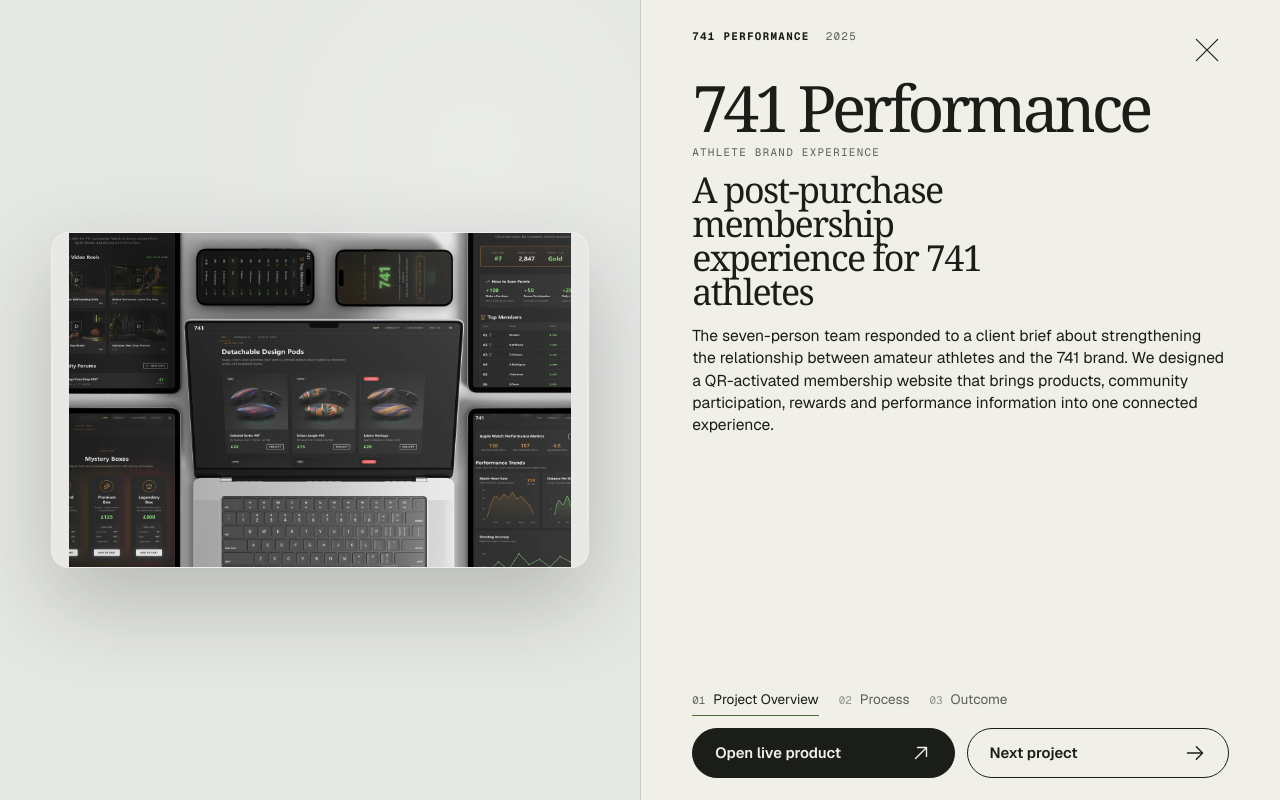
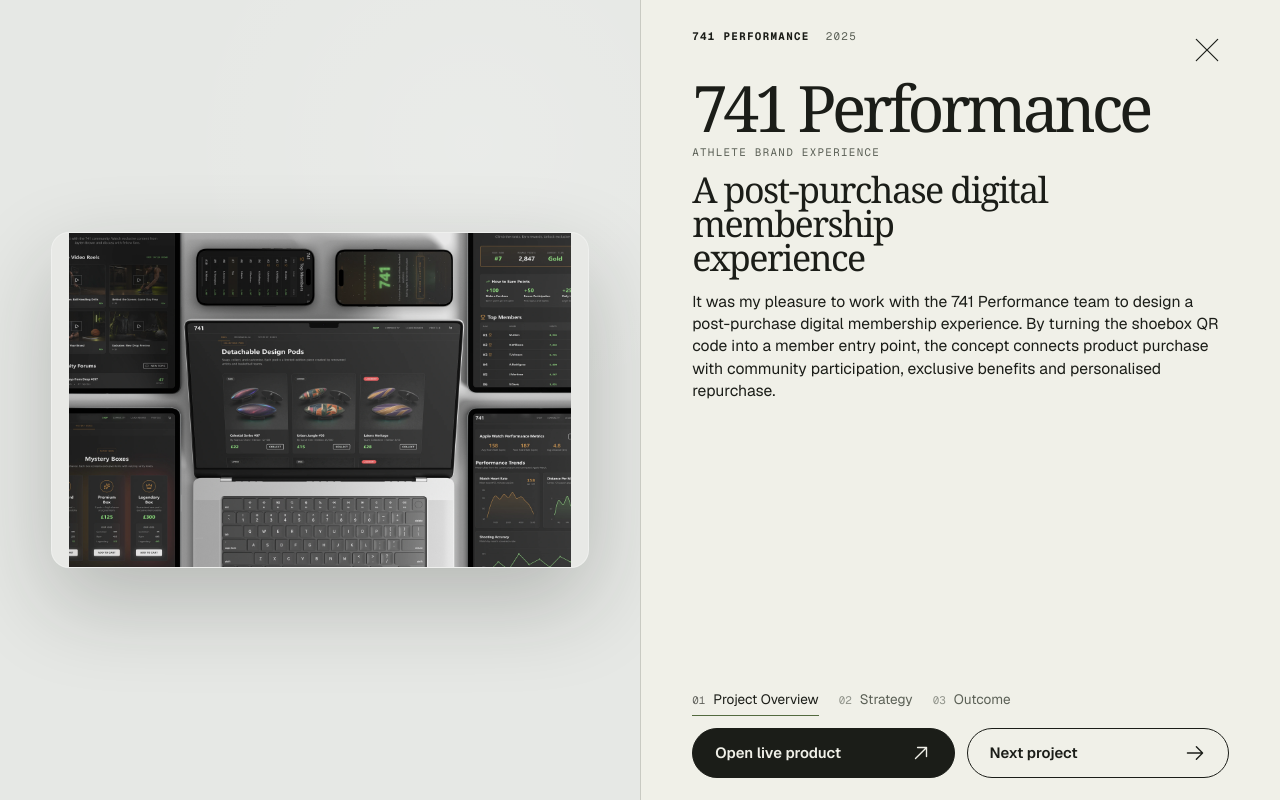
Before and after one commit to youngchen1233214399-afk/portfolio, a Next.js app: page /work/741 in a window 1280 px wide. Built offline with nearby package versions, Linux system fonts and the light colour scheme.

Commit message:
Update 741 Performance case study copy

```diff
--- a/data/projects.ts
+++ b/data/projects.ts
@@ -115,31 +115,31 @@
     previewAlt: "741 community, leaderboard, shop and performance screens shown in a flat-lay composition",
     previewSurface: "#e6e8e5",
     summary:
-      "741 Performance is a team-designed post-purchase membership website for amateur athletes and 741 footwear customers. A shoebox QR code connects exclusive products, community content, points, leaderboards and performance profiles.",
+      "It was my pleasure to work with the 741 Performance team to design a post-purchase digital membership experience. By turning the shoebox QR code into a member entry point, the concept connects product purchase with community participation, exclusive benefits and personalised repurchase.",
     slides: [
       {
         chapter: "Project Overview",
-        title: "A post-purchase membership experience for 741 athletes",
+        title: "A post-purchase digital membership experience",
         description:
-          "The seven-person team responded to a client brief about strengthening the relationship between amateur athletes and the 741 brand. We designed a QR-activated membership website that brings products, community participation, rewards and performance information into one connected experience.",
+          "It was my pleasure to work with the 741 Performance team to design a post-purchase digital membership experience. By turning the shoebox QR code into a member entry point, the concept connects product purchase with community participation, exclusive benefits and personalised repurchase.",
         image: "/projects/741-outcome-flatlay.webp",
         alt: "741 community, leaderboard, shop and performance screens shown in a flat-lay composition",
         surface: "#e6e8e5",
       },
       {
-        chapter: "Process",
-        title: "Turning the shoebox into a membership entry point",
+        chapter: "Strategy",
+        title: "From club management to post-purchase engagement",
         description:
-          "Early personas and stakeholder mapping focused on club administration and accessibility. Client feedback shifted the direction toward performance as identity and story, so we reframed the opportunity around authenticity, scarcity and personalisation. After comparing a standalone app with a shoebox QR website, we selected the website for its feasibility and direct connection to the existing 741 experience.",
+          "We combined persona analysis, stakeholder mapping, affinity mapping and brand interviews to shift the project from club management to post-purchase engagement. I then defined the QR membership journey, core features and information architecture, and used Claude to build and test a high-fidelity prototype.",
         image: "/projects/741-role-collage.webp",
         alt: "741 hero, shop and community forum shown across an isometric device layout",
         surface: "#e6e8e5",
       },
       {
         chapter: "Outcome",
-        title: "Testing the membership experience",
+        title: "An end-to-end membership journey",
         description:
-          "The final website connects Shop, Community, Leaderboard and Profile experiences across desktop and mobile. A small Userbrain study with two participants suggested that rewards and progress could encourage return visits, while team discovery, entry expectations and feature clarity needed further iteration. The result is a high-fidelity prototype rather than a launched product.",
+          "The project delivered an end-to-end journey from QR activation to points, leaderboards, community participation and personalised repurchase. Userbrain testing validated the motivational value of gamification and identified issues around navigation, mobile expectations and detachable pods.",
         image: "/projects/741-thumbnail.webp",
         alt: "741 brand experience shown across laptop, tablet and phone screens",
         surface: "#e8eae7",
```
